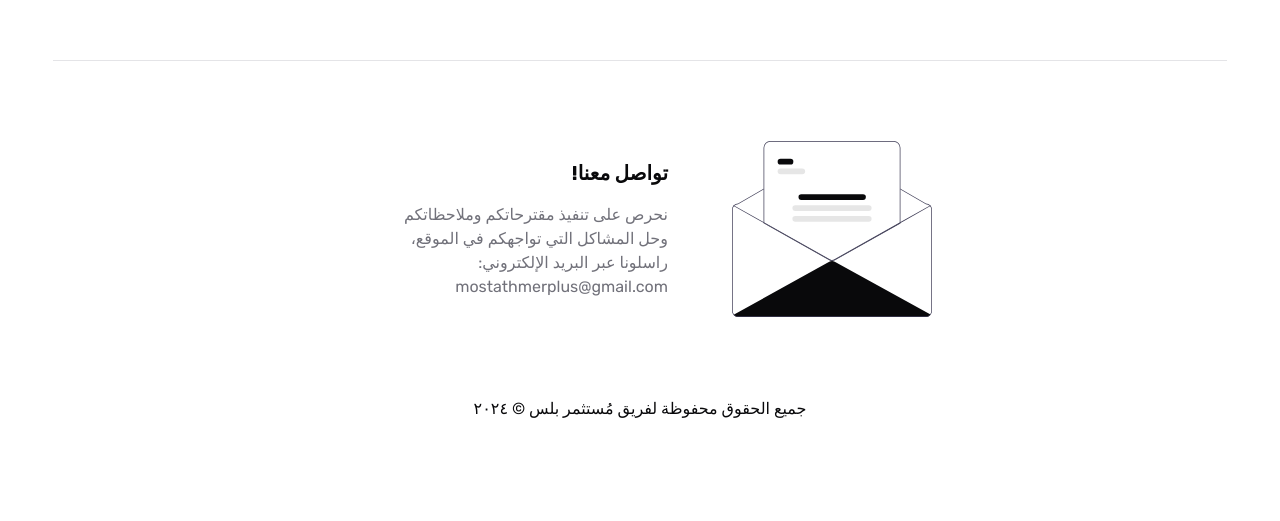
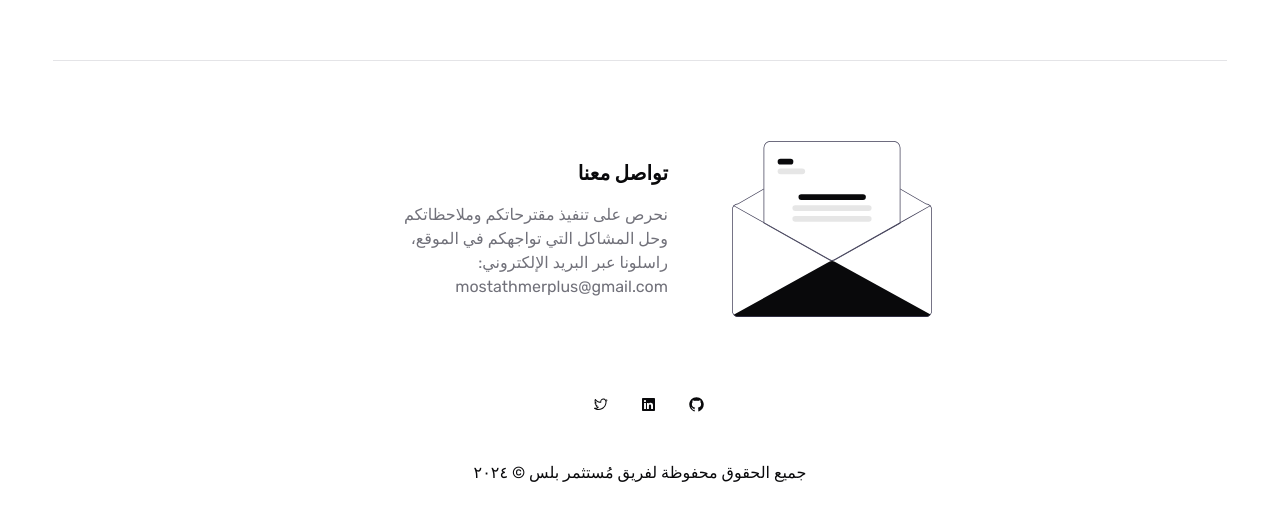
Before and after one commit to HassanAlabdulal/Mostathmer-plus, a Next.js app: page / in a window 1280 px wide. Shown: the part 797-1318 px from the top of the page. Before the commit the page ends 1274 px from the top, so only its background shows below. Built offline with nearby package versions, Linux system fonts and the light colour scheme.

Commit message:
feat: add icons

```diff
--- a/components/footer.tsx
+++ b/components/footer.tsx
@@ -14,16 +14,28 @@ export default function Footer() {
 
       <section className=" py-20 flex flex-col md:flex-row justify-center items-center md:gap-16 gap-12">
         <div className="max-md:w-[170px] max-md:h-[170px]">
-          <Image src="/assets/email.svg" width={200} height={200} alt="Email" />{" "}
+          <Image src="/assets/email.svg" width={200} height={200} alt="Email" />
         </div>
-        <div className="flex flex-col w-[20rem] gap-4 max-md:justify-center max-md:items-center">
-          <h1 className="text-xl font-bold">تواصل معنا!</h1>
+        <div className="flex flex-col w-[20rem] gap-4 justify-center max-md:items-center">
+          <h1 className="text-xl font-bold">تواصل معنا</h1>
           <div>
             <p className="text-md max-md:text-center text-muted-foreground md:w-10/12 mx-auto lg:mx-0">
               نحرص على تنفيذ مقترحاتكم وملاحظاتكم وحل المشاكل التي تواجهكم في
               الموقع، راسلونا عبر البريد الإلكتروني: mostathmerplus@gmail.com
             </p>
           </div>
+        </div>
+      </section>
+
+      <section className=" pb-8 flex justify-center items-center gap-4">
+        <div className="h-8 w-8">
+          <GitHubLogoIcon />
+        </div>
+        <div className="h-8 w-8">
+          <LinkedInLogoIcon />
+        </div>
+        <div className="h-8 w-8">
+          <TwitterLogoIcon />
         </div>
       </section>
 
```
